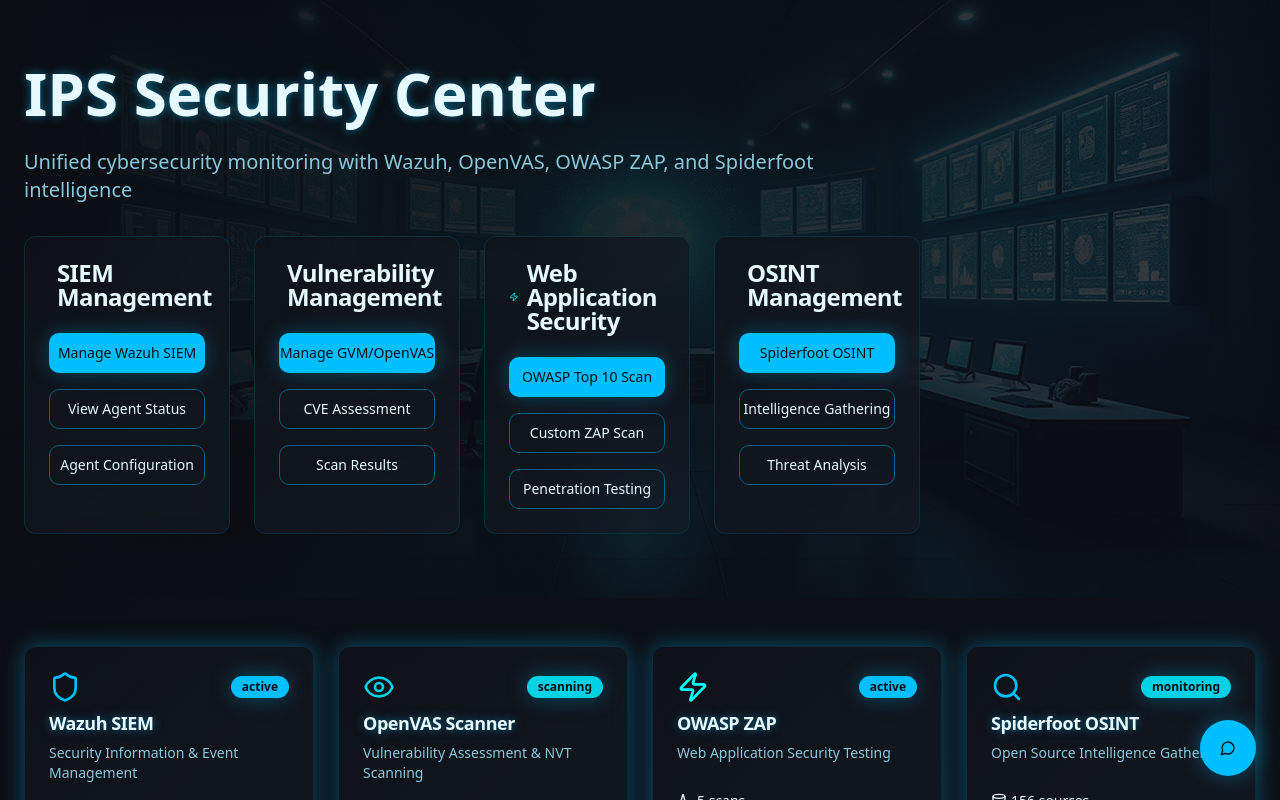
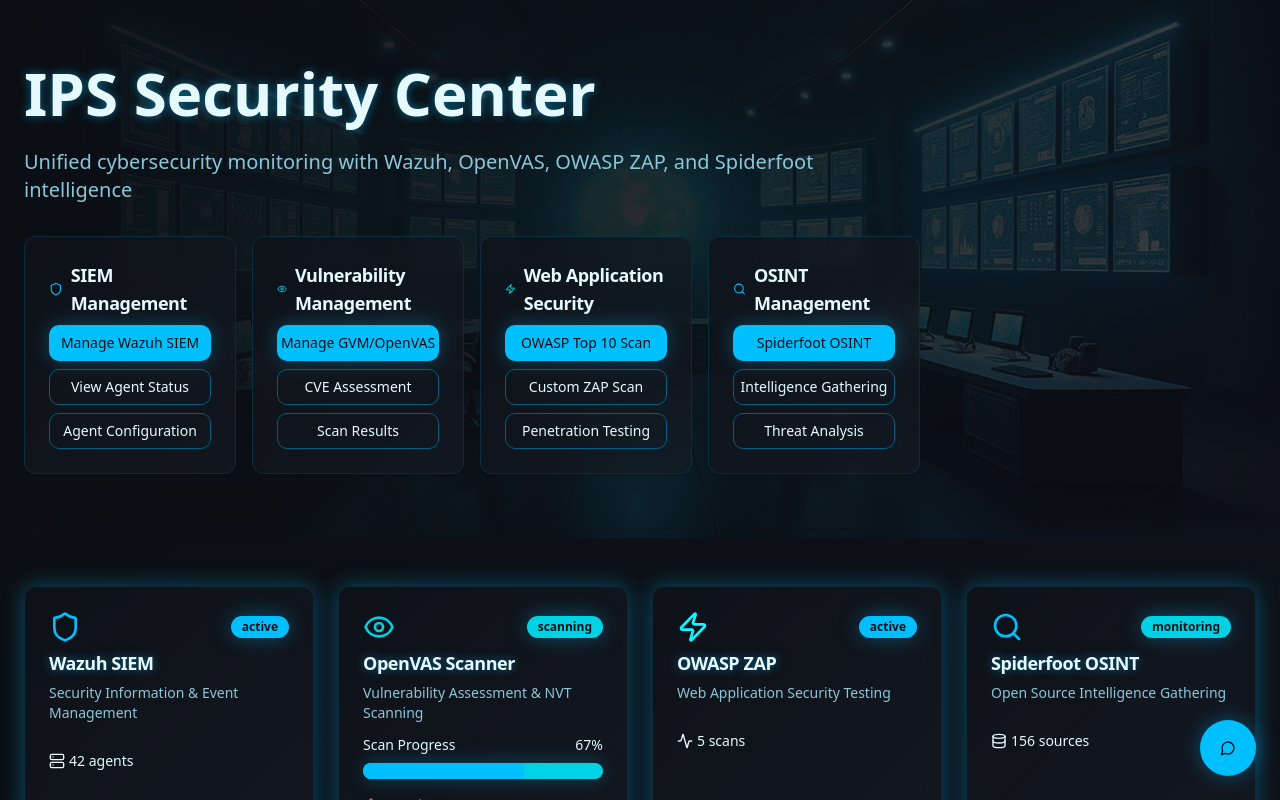
Before and after one commit to ChristianUhlander/blue-core-nexus, a React (Vite) app: page / in a window 1280 px wide. Shown: the top 800 px of the page. Built offline with nearby package versions, Linux system fonts and the light colour scheme.

Commit message:
Refactor: Make menu sections smaller
Adjusted the size of the menu sections on the Security Dashboard for a more compact layout.

```diff
--- a/src/components/SecurityDashboard.tsx
+++ b/src/components/SecurityDashboard.tsx
@@ -77,90 +77,92 @@ const SecurityDashboard = () => {
             </p>
 
             {/* Security Management Console */}
-            <div className="grid grid-cols-1 md:grid-cols-2 xl:grid-cols-4 gap-6 mt-8">
+            <div className="grid grid-cols-1 md:grid-cols-2 xl:grid-cols-4 gap-4 mt-6">
               <Card className="gradient-card glow-hover">
-                <CardHeader>
-                  <CardTitle className="flex items-center gap-2">
-                    <Shield className="h-5 w-5 text-primary" />
+                <CardHeader className="pb-2">
+                  <CardTitle className="flex items-center gap-2 text-lg">
+                    <Shield className="h-4 w-4 text-primary" />
                     SIEM Management
                   </CardTitle>
                 </CardHeader>
-                <CardContent className="space-y-4">
+                <CardContent className="space-y-2">
                   <Button
-                    className="w-full glow-hover"
+                    className="w-full glow-hover text-sm"
                     variant="default"
+                    size="sm"
                     onClick={() => window.location.href = '/wazuh'}
                   >
                     Manage Wazuh SIEM
                   </Button>
-                  <Button className="w-full" variant="outline">
+                  <Button className="w-full text-sm" variant="outline" size="sm">
                     View Agent Status
                   </Button>
-                  <Button className="w-full" variant="outline">
+                  <Button className="w-full text-sm" variant="outline" size="sm">
                     Agent Configuration
                   </Button>
                 </CardContent>
               </Card>
 
               <Card className="gradient-card glow-hover">
-                <CardHeader>
-                  <CardTitle className="flex items-center gap-2">
-                    <Eye className="h-5 w-5 text-secondary" />
+                <CardHeader className="pb-2">
+                  <CardTitle className="flex items-center gap-2 text-lg">
+                    <Eye className="h-4 w-4 text-secondary" />
                     Vulnerability Management
                   </CardTitle>
                 </CardHeader>
-                <CardContent className="space-y-4">
+                <CardContent className="space-y-2">
                   <Button
-                    className="w-full glow-hover"
+                    className="w-full glow-hover text-sm"
                     variant="default"
+                    size="sm"
                     onClick={() => window.location.href = '/gvm'}
                   >
                     Manage GVM/OpenVAS
                   </Button>
-                  <Button className="w-full" variant="outline">
+                  <Button className="w-full text-sm" variant="outline" size="sm">
                     CVE Assessment
                   </Button>
-                  <Button className="w-full" variant="outline">
+                  <Button className="w-full text-sm" variant="outline" size="sm">
                     Scan Results
                   </Button>
                 </CardContent>
               </Card>
 
               <Card className="gradient-card glow-hover">
-                <CardHeader>
-                  <CardTitle className="flex items-center gap-2">
-                    <Zap className="h-5 w-5 text-accent" />
+                <CardHeader className="pb-2">
+                  <CardTitle className="flex items-center gap-2 text-lg">
+                    <Zap className="h-4 w-4 text-accent" />
                     Web Application Security
                   </CardTitle>
                 </CardHeader>
-                <CardContent className="space-y-4">
-                  <Button className="w-full glow-hover" variant="default">
+                <CardContent className="space-y-2">
+                  <Button className="w-full glow-hover text-sm" variant="default" size="sm">
                     OWASP Top 10 Scan
                   </Button>
-                  <Button className="w-full" variant="outline">
+                  <Button className="w-full text-sm" variant="outline" size="sm">
                     Custom ZAP Scan
                   </Button>
-                  <Button className="w-full" variant="outline">
+                  <Button className="w-full text-sm" variant="outline" size="sm">
                     Penetration Testing
                   </Button>
                 </CardContent>
               </Card>
 
               <Card className="gradient-card glow-hover">
-                <CardHeader>
-                  <CardTitle className="flex items-center gap-2">
-                    <Search className="h-5 w-5 text-primary" />
+                <CardHeader className="pb-2">
+                  <CardTitle className="flex items-center gap-2 text-lg">
+                    <Search className="h-4 w-4 text-primary" />
                     OSINT Management
                   </CardTitle>
                 </CardHeader>
-                <CardContent className="space-y-4">
-                  <Button className="w-full glow-hover" variant="default">
+                <CardContent className="space-y-2">
+                  <Button className="w-full glow-hover text-sm" variant="default" size="sm">
                     Spiderfoot OSINT
                   </Button>
-                  <Button className="w-full" variant="outline">
+                  <Button className="w-full text-sm" variant="outline" size="sm">
                     Intelligence Gathering
                   </Button>
-                  <Button className="w-full" variant="outline">
+                  <Button className="w-full text-sm" variant="outline" size="sm">
                     Threat Analysis
                   </Button>
                 </CardContent>
```
